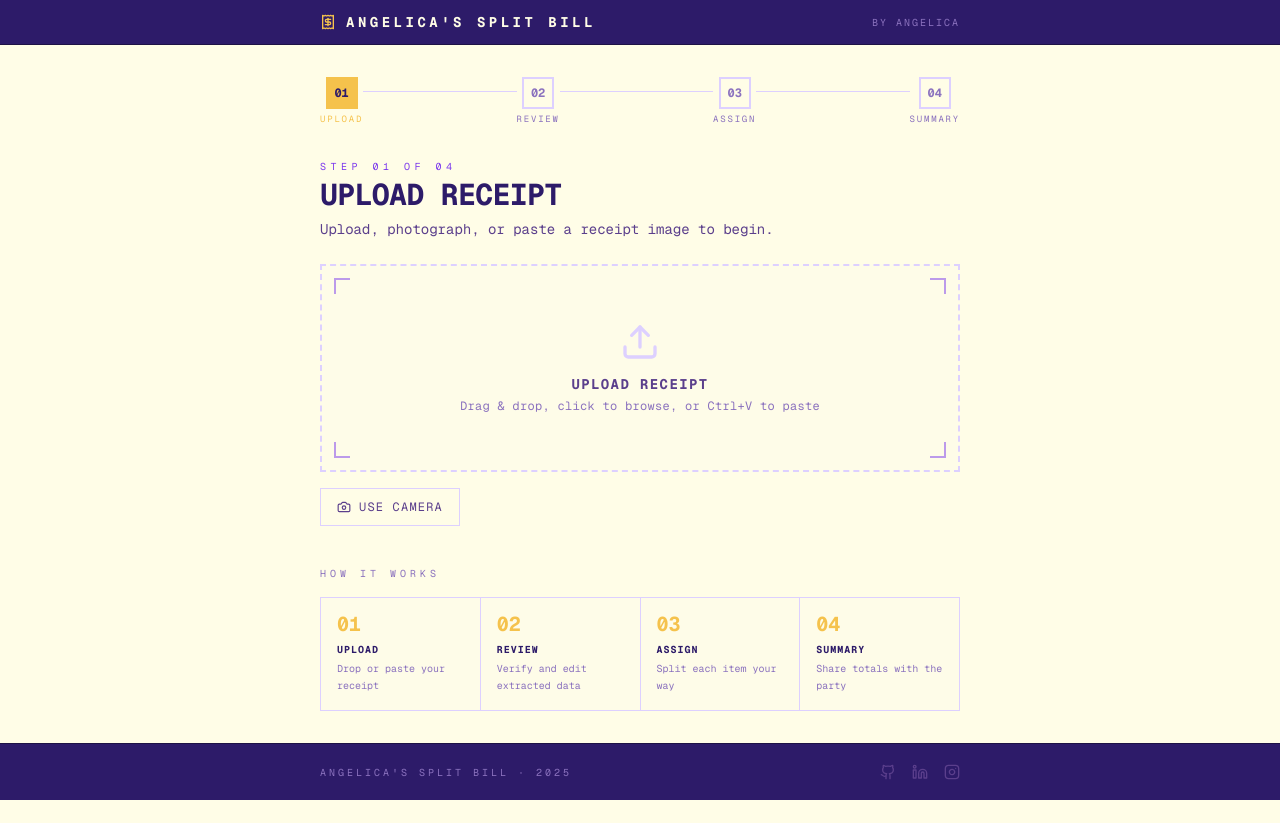
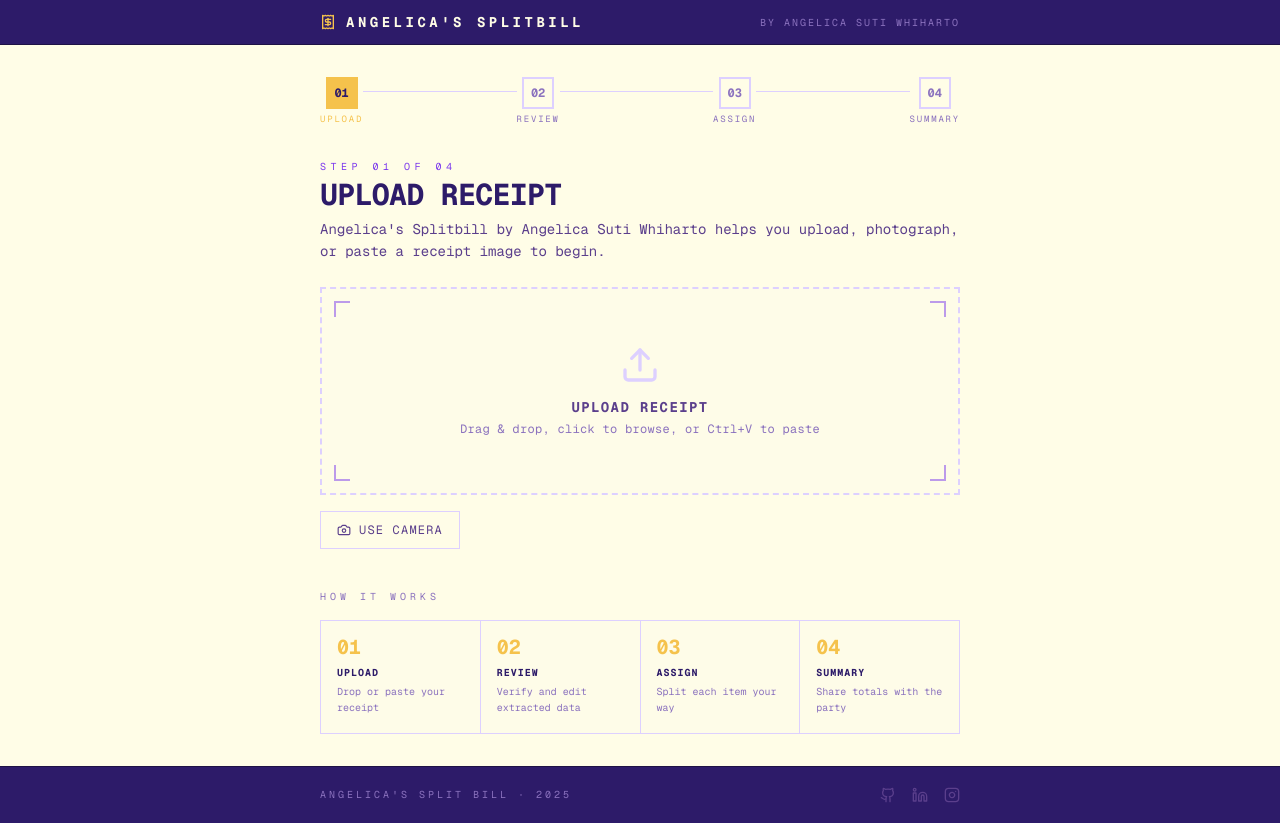
Before and after one commit to hwasyui/splitbill, a Next.js app: page / in a window 1280 px wide. Before the commit the page ends 800 px from the top, so only its background shows below. Built offline with nearby package versions, Linux system fonts and the light colour scheme.

Commit message:
add keywords for seo

```diff
--- a/src/app/layout.js
+++ b/src/app/layout.js
@@ -12,14 +12,24 @@ const geistMono = Geist_Mono({
 });
 
 export const metadata = {
-  title: "Split Bill by Angelica's",
-  description: "Split bills easily with friends. Created with love by Angelica's",
+  title: "Angelica's Splitbill - Split Bill App by Angelica Suti Whiharto",
+  description:
+    "Angelica's Splitbill is a simple split bill app by Angelica Suti Whiharto for sharing receipts and expenses with friends.",
+  keywords: [
+    "Angelica's Splitbill",
+    "Angelica Split Bill",
+    "Angelica Splitbill",
+    "Split Bill",
+    "Angelica Suti Whiharto",
+    "Angelica Suti Whiharto splitbill",
+  ],
   metadataBase: new URL("https://splitbill.angelica-whiharto.com"),
   openGraph: {
-    title: "Split Bill by Angelica's",
-    description: "Split bills easily with friends. Try it free now!",
+    title: "Angelica's Splitbill - Split Bill App",
+    description:
+      "Split receipts and expenses with Angelica's Splitbill by Angelica Suti Whiharto.",
     url: "https://splitbill.angelica-whiharto.com",
-    siteName: "Split Bill",
+    siteName: "Angelica's Splitbill",
     images: [
       {
         url: "/image.png",
@@ -35,6 +45,9 @@ export const metadata = {
     index: true,
     follow: true,
   },
+  alternates: {
+    canonical: "https://splitbill.angelica-whiharto.com/",
+  },
   icons: {
     icon: "favicon.ico",
   },
@@ -44,7 +57,6 @@ export default function RootLayout({ children }) {
   return (
     <html lang="en">
       <head>
-        <link rel="canonical" href="https://splitbill.angelica-whiharto.com/" />
         <meta name="viewport" content="width=device-width, initial-scale=1.0" />
         <meta name="google-site-verification" content="kRHhLJFUa4ChPorNRsbLNM6jVWx7VKET_upCs7bx0NM" />
       </head>
--- a/src/app/page.js
+++ b/src/app/page.js
@@ -89,9 +89,9 @@ export default function HomePage() {
         <div className="max-w-2xl mx-auto px-4 py-3 flex items-center justify-between">
           <div className="flex items-center gap-2.5">
             <Receipt className="w-4 h-4 text-[#F5C24C]" />
-            <span className="text-sm uppercase tracking-[0.25em] font-bold">Angelica's Split Bill</span>
+            <span className="text-sm uppercase tracking-[0.25em] font-bold">Angelica's Splitbill</span>
           </div>
-          <span className="text-[10px] text-[#8B72BE] tracking-[0.2em] uppercase hidden sm:block">by Angelica</span>
+          <span className="text-[10px] text-[#8B72BE] tracking-[0.2em] uppercase hidden sm:block">by Angelica Suti Whiharto</span>
         </div>
       </header>
 
@@ -103,7 +103,7 @@ export default function HomePage() {
           <p className="text-[10px] uppercase tracking-[0.45em] text-[#7C3AED] mb-1.5">Step 01 of 04</p>
           <h1 className="text-3xl font-bold uppercase tracking-tight leading-none text-[#2D1B69]">Upload Receipt</h1>
           <p className="text-sm text-[#5B3F8C] mt-2 leading-relaxed">
-            Upload, photograph, or paste a receipt image to begin.
+            Angelica's Splitbill by Angelica Suti Whiharto helps you upload, photograph, or paste a receipt image to begin.
           </p>
         </div>
 
```
